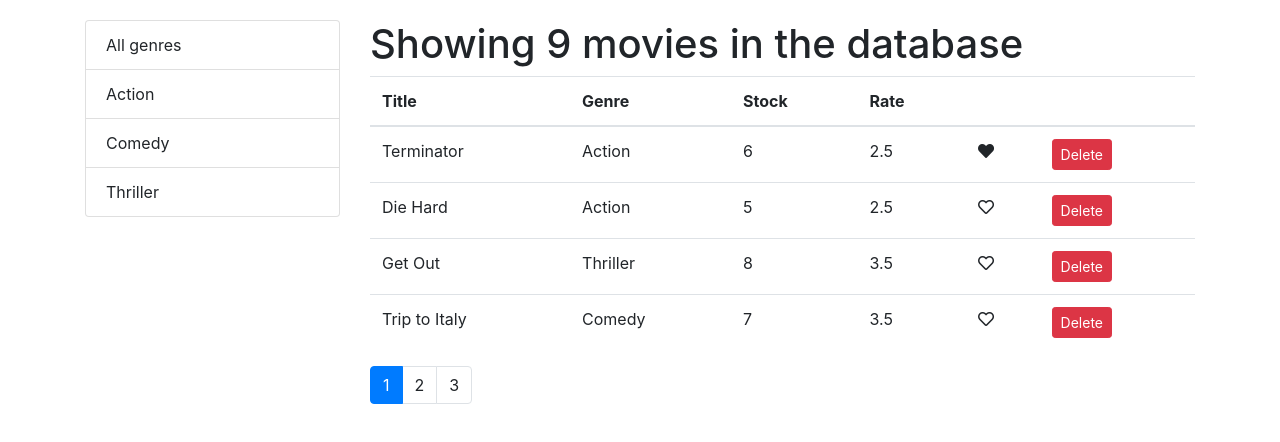
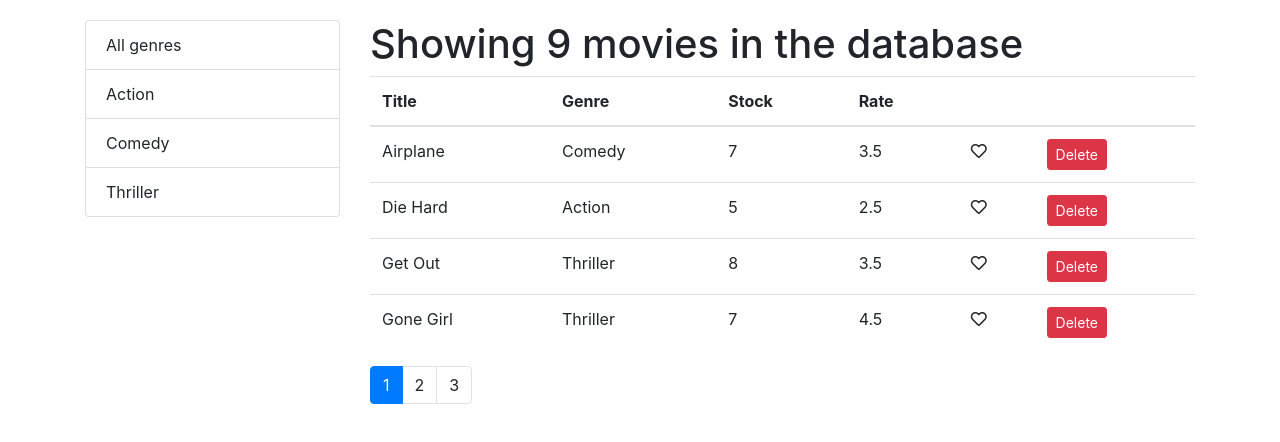
Before and after one commit to Segaltair/cinema, a React (Create React App) app: page / in a window 1280 px wide. Shown: the top 442 px of the page. Built offline with nearby package versions, Linux system fonts and the light colour scheme.

Commit message:
add sorting

```diff
--- a/src/components/common/listGroup.jsx
+++ b/src/components/common/listGroup.jsx
@@ -7,7 +7,7 @@
         {items.map(genre => (
             <li
                 onClick={() => onItemSelect(genre)}
-                key={genre[valueProperty] ? genre[valueProperty] : null}
+                key={genre[valueProperty]}
                 className={ genre === selectedGenre ? "list-group-item active" : "list-group-item"}
             >
                 {genre[textProperty]}
--- a/src/components/movieTable.jsx
+++ b/src/components/movieTable.jsx
@@ -2,16 +2,16 @@
 import Like from "./common/like";
 
 const MovieTable = props => {
-    const {movies, onDelete, onLike} = props;
+    const {movies, onDelete, onLike, onSort} = props;
 
     return (
         <table className="table">
             <thead>
             <tr>
-                <th>Title</th>
-                <th>Genre</th>
-                <th>Stock</th>
-                <th>Rate</th>
+                <th onClick={() => onSort("title")}>Title</th>
+                <th onClick={() => onSort("genre.name")}>Genre</th>
+                <th onClick={() => onSort("numberInStock")}>Stock</th>
+                <th onClick={() => onSort("dailyRentalRate")}>Rate</th>
                 <th></th>
                 <th></th>
             </tr>
--- a/src/components/movies.jsx
+++ b/src/components/movies.jsx
@@ -5,28 +5,38 @@
 import {getGenres} from "../service/fakeGenreService"
 import {paginate} from "../utils/paginate"
 import MovieTable from "./movieTable";
+import _ from "lodash";
 
 export default class Movies extends Component {
     state = {
         movies: [],
         pageSize: 4,
         currentPage: 1,
-        genres: []
+        genres: [],
+        sortColumn: {path: "title", order: "asc"}
     };
 
     componentDidMount() {
-        const genres = [{name: "All genres"}, ...getGenres()];
+        const genres = [{_id: null, name: "All genres"}, ...getGenres()];
         this.setState({movies: MovieService.getMovies(), genres})
     }
 
     render() {
-        const {pageSize, currentPage, movies: allMovies, selectedGenre} = this.state;
+        const {
+            pageSize,
+            currentPage,
+            movies: allMovies,
+            selectedGenre,
+            sortColumn
+        } = this.state;
 
         const filtered = selectedGenre && selectedGenre._id
             ? allMovies.filter(movie => movie.genre._id === selectedGenre._id)
             : allMovies;
 
-        const movies = paginate(filtered, currentPage, pageSize);
+        const sorted = _.orderBy(filtered, [sortColumn.path], [sortColumn.order]);
+
+        const movies = paginate(sorted, currentPage, pageSize);
 
         if (allMovies.count === 0) return (<h1>There is no movies!</h1>);
 
@@ -45,6 +55,7 @@
                         movies={movies}
                         onDelete={this.handleDelete}
                         onLike={this.handleLike}
+                        onSort={this.handleSort}
                     />
                     <Pagination
                         itemsCount={filtered.length}
@@ -55,6 +66,17 @@
                 </div>
             </div>
         );
+    };
+
+    handleSort = path => {
+        const sortColumn = {...this.state.sortColumn};
+        if (sortColumn.path === path)
+            sortColumn.order = (sortColumn.order === "asc") ? "desc" : "asc";
+        else {
+            sortColumn.path = path;
+            sortColumn.order = "asc";
+        }
+        this.setState({sortColumn})
     };
 
     handleGenreSelect = genre => {
```
